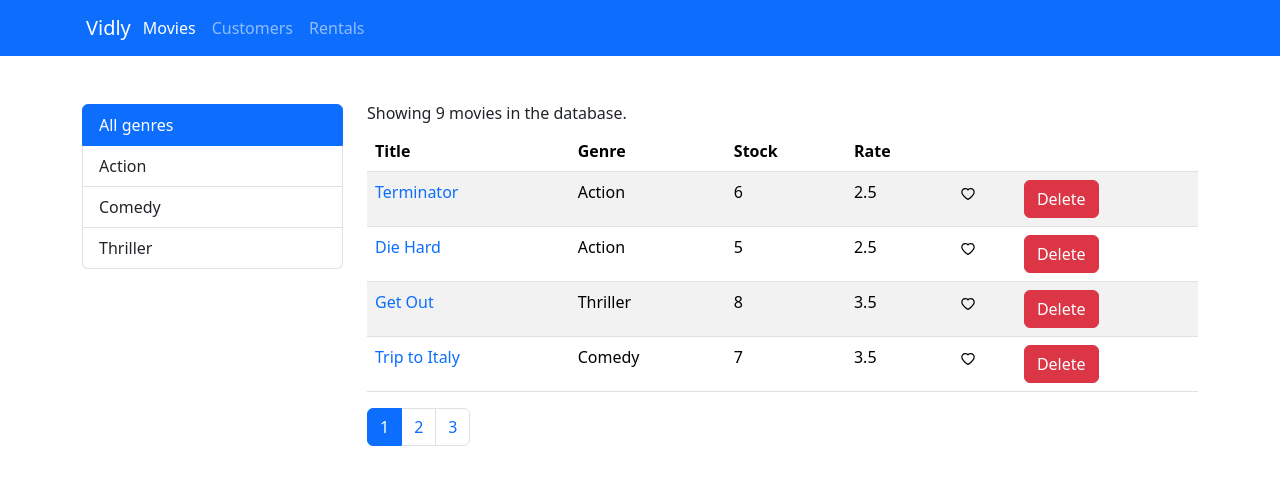
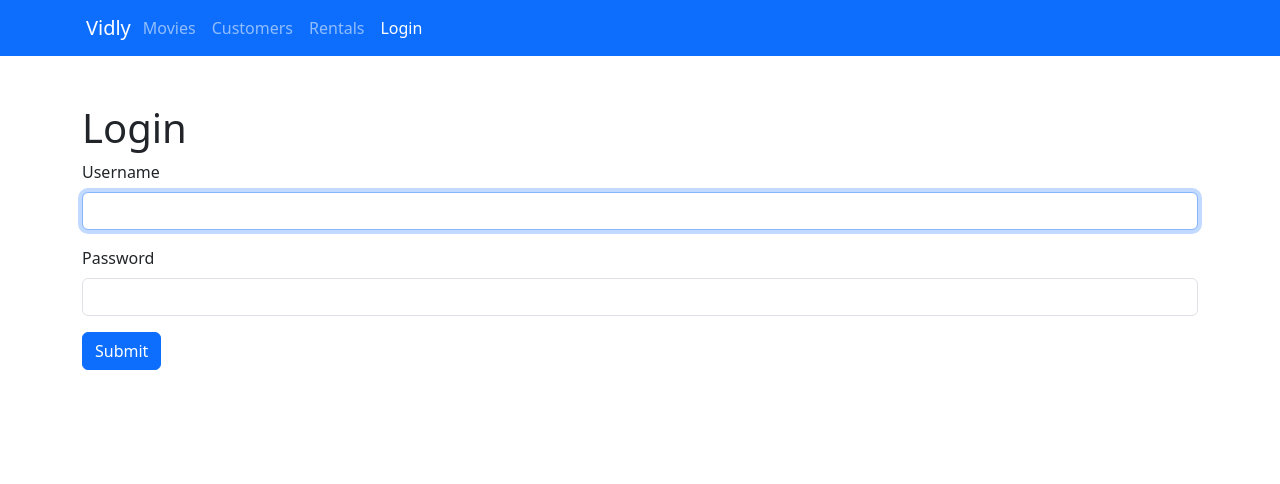
Before and after one commit to Paw565pl/vidly_webapp, a React (Vite) app in the folder frontend/: page /login in a window 1280 px wide. Before the commit this address led to /movies. Shown: the top 484 px of the page. Built offline with nearby package versions, Linux system fonts and the light colour scheme.

Commit message:
created login form

```diff
--- /dev/null
+++ b/frontend/src/components/LoginForm.tsx
@@ -0,0 +1,25 @@
+import Button from "react-bootstrap/Button";
+import Form from "react-bootstrap/Form";
+
+const LoginForm = () => {
+  return (
+    <div>
+      <h1>Login</h1>
+      <Form>
+        <Form.Group className="mb-3" controlId="loginUserName">
+          <Form.Label>Username</Form.Label>
+          <Form.Control autoFocus type="text" />
+        </Form.Group>
+        <Form.Group className="mb-3" controlId="loginPassword">
+          <Form.Label>Password</Form.Label>
+          <Form.Control type="password" />
+        </Form.Group>
+        <Button variant="primary" type="submit">
+          Submit
+        </Button>
+      </Form>
+    </div>
+  );
+};
+
+export default LoginForm;
--- a/frontend/src/components/NavbarComponent.tsx
+++ b/frontend/src/components/NavbarComponent.tsx
@@ -18,6 +18,9 @@ const NavbarComponent = () => {
           <NavLink to={"rentals"} className={"nav-link"}>
             Rentals
           </NavLink>
+          <NavLink to={"login"} className={"nav-link"}>
+            Login
+          </NavLink>
         </Nav>
       </Container>
     </Navbar>
--- a/frontend/src/routes.tsx
+++ b/frontend/src/routes.tsx
@@ -1,10 +1,11 @@
 import { Navigate, createBrowserRouter } from "react-router-dom";
 import Layout from "./Layout";
 import Customers from "./components/Customers";
+import LoginForm from "./components/LoginForm";
+import MovieForm from "./components/MovieForm";
 import Movies from "./components/Movies";
 import NotFound from "./components/NotFound";
 import Rentals from "./components/Rentals";
-import MovieForm from "./components/MovieForm";
 
 const router = createBrowserRouter([
   {
@@ -14,7 +15,8 @@ const router = createBrowserRouter([
     children: [
       { index: true, element: <Navigate to={"movies"} /> },
       { path: "movies", element: <Movies /> },
-      { path: "movie/:id", element: <MovieForm/> },
+      { path: "movie/:id", element: <MovieForm /> },
+      { path: "login", element: <LoginForm /> },
       { path: "customers", element: <Customers /> },
       { path: "rentals", element: <Rentals /> },
       { path: "not-found", element: <NotFound /> },
```
